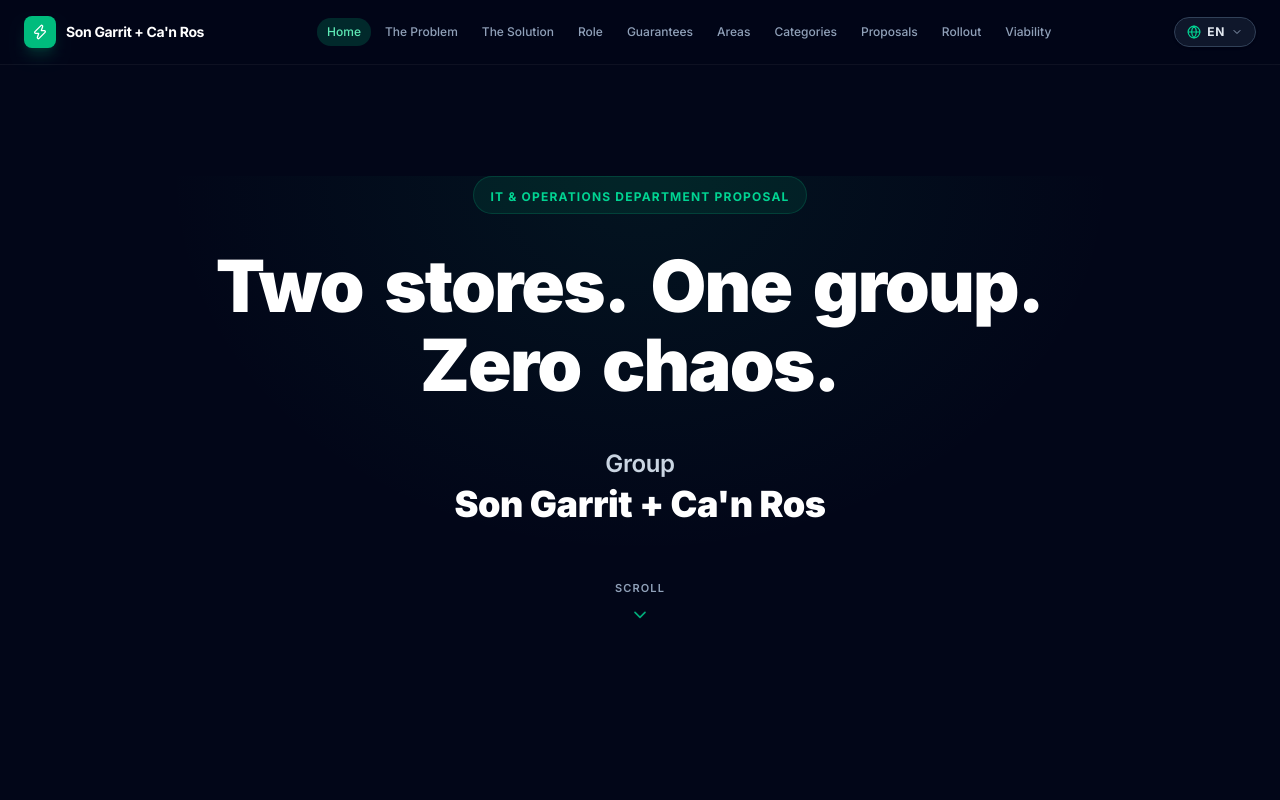
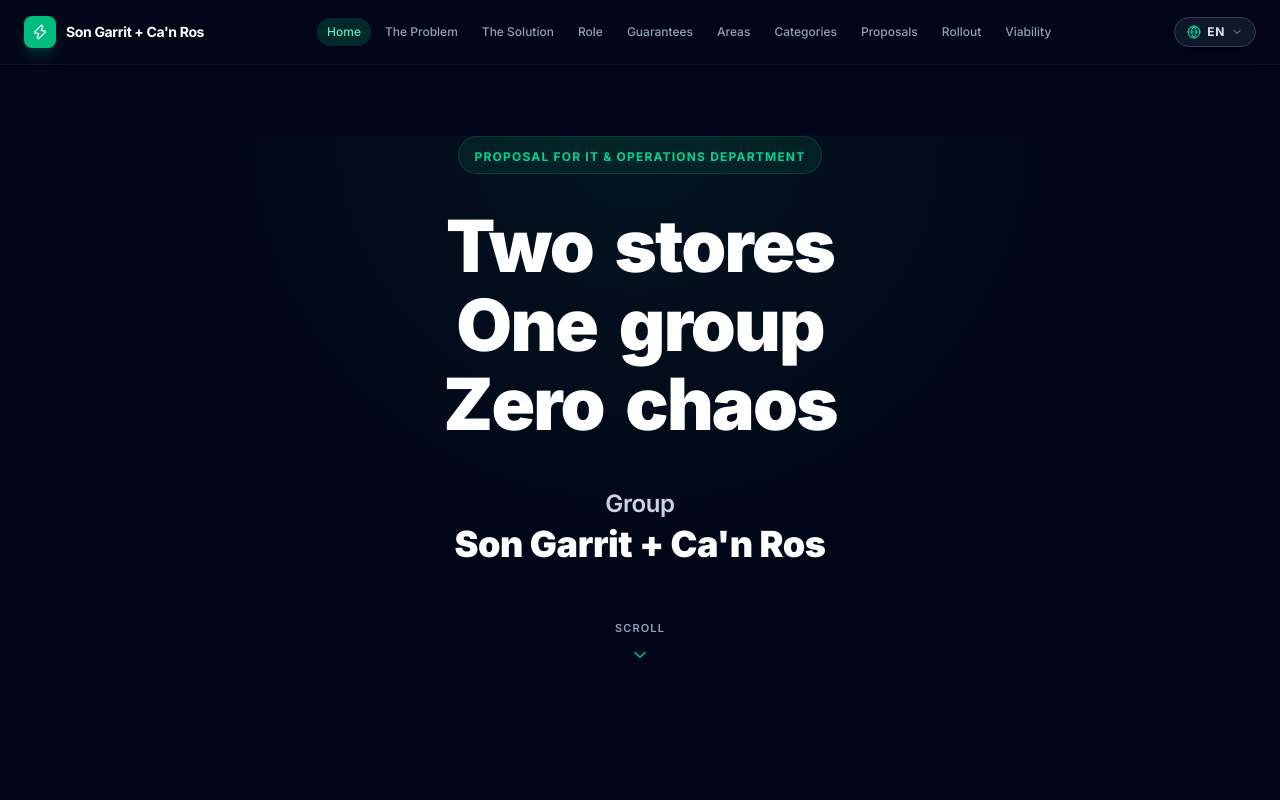
Before and after one commit to jordi2479/songarrit-canros-it, a Next.js app: page /en in a window 1280 px wide. Shown: the top 800 px of the page. Built offline with nearby package versions, Linux system fonts and the light colour scheme.

Commit message:
style(hero): estructurar titulo principal en 3 lineas con saltos y animacion secuencial

```diff
--- a/messages/ca.json
+++ b/messages/ca.json
@@ -15,7 +15,7 @@
   },
   "hero": {
     "badge": "Proposta de Departament d'IT i Operacions",
-    "title": "Dues botigues. Un grup. Zero caos.",
+    "title": "Dues botigues\nUn grup\nZero caos",
     "subtitle": "Proposta de Departament d'Operacions i IT",
     "groupPrefix": "Grup",
     "brand": "Son Garrit + Ca'n Ros",
--- a/messages/de.json
+++ b/messages/de.json
@@ -14,9 +14,9 @@
     "implantacion": "Einführung"
   },
   "hero": {
-    "badge": "Vorschlag für die IT- und Betriebsabteilung",
-    "title": "Zwei Geschäfte. Eine Gruppe. Null Chaos.",
-    "subtitle": "Vorschlag für die Betriebs- und IT-Abteilung",
+    "badge": "Vorschlag für die IT- & Betriebs-Abteilung",
+    "title": "Zwei Geschäfte\nEine Gruppe\nNull Chaos",
+    "subtitle": "Vorschlag für die IT- und Betriebs-Abteilung",
     "groupPrefix": "Gruppe",
     "brand": "Son Garrit + Ca'n Ros",
     "scroll": "Scroll"
--- a/messages/en.json
+++ b/messages/en.json
@@ -14,9 +14,9 @@
     "implantacion": "Rollout"
   },
   "hero": {
-    "badge": "IT & Operations Department Proposal",
-    "title": "Two stores. One group. Zero chaos.",
-    "subtitle": "Operations & IT Department Proposal",
+    "badge": "Proposal for IT & Operations Department",
+    "title": "Two stores\nOne group\nZero chaos",
+    "subtitle": "Operations and IT Department Proposal",
     "groupPrefix": "Group",
     "brand": "Son Garrit + Ca'n Ros",
     "scroll": "Scroll"
--- a/messages/es.json
+++ b/messages/es.json
@@ -15,7 +15,7 @@
   },
   "hero": {
     "badge": "Propuesta de Departamento de IT y Operaciones",
-    "title": "Dos tiendas. Un grupo. Cero caos.",
+    "title": "Dos tiendas\nUn grupo\nCero caos",
     "subtitle": "Propuesta de Departamento de Operaciones e IT",
     "groupPrefix": "Grupo",
     "brand": "Son Garrit + Ca'n Ros",
--- a/src/app/[locale]/page.tsx
+++ b/src/app/[locale]/page.tsx
@@ -139,7 +139,7 @@ export default function Home() {
           </motion.div>
           <AnimatedText
             text={tHero("title")}
-            className="text-5xl md:text-7xl font-black tracking-tight leading-[1.1] mb-8"
+            className="text-4xl sm:text-5xl md:text-7xl font-black tracking-tight leading-[1.1] mb-6 md:mb-8"
             delay={0.4}
           />
           <motion.div
--- a/src/components/ui/AnimatedText.tsx
+++ b/src/components/ui/AnimatedText.tsx
@@ -10,25 +10,37 @@ type AnimatedTextProps = {
 };
 
 export function AnimatedText({ text, className = "", delay = 0, as: Tag = "h1" }: AnimatedTextProps) {
-  const words = text.split(" ");
+  const lines = text.split("\n");
+  let totalWordIndex = 0;
 
   return (
     <Tag className={className}>
-      {words.map((word, i) => (
+      {lines.map((line, lineIdx) => {
+        const words = line.split(" ").filter(Boolean);
+        return (
+          <span key={lineIdx} className="block">
+            {words.map((word, wordIdx) => {
+              const currentDelay = delay + totalWordIndex * 0.08;
+              totalWordIndex++;
+              return (
                 <motion.span
-          key={i}
-          className="inline-block mr-[0.3em]"
+                  key={wordIdx}
+                  className="inline-block mr-[0.3em] last:mr-0"
                   initial={{ opacity: 0, y: 20 }}
                   animate={{ opacity: 1, y: 0 }}
                   transition={{
                     duration: 0.5,
-            delay: delay + i * 0.08,
+                    delay: currentDelay,
                     ease: [0.25, 0.46, 0.45, 0.94],
                   }}
                 >
                   {word}
                 </motion.span>
-      ))}
+              );
+            })}
+          </span>
+        );
+      })}
     </Tag>
   );
 }
```
Lines whose indentation alone changed are shown as unchanged.
